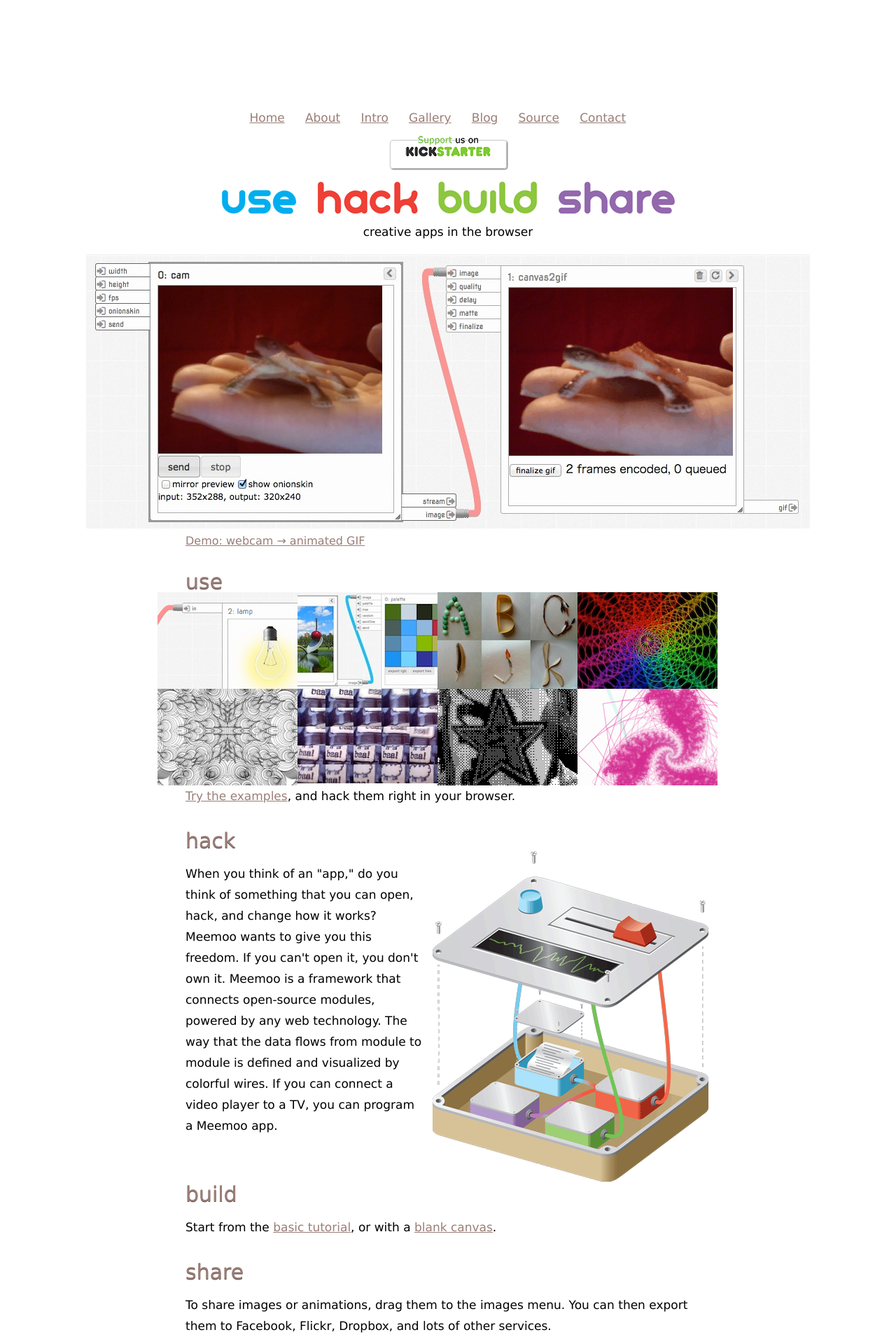
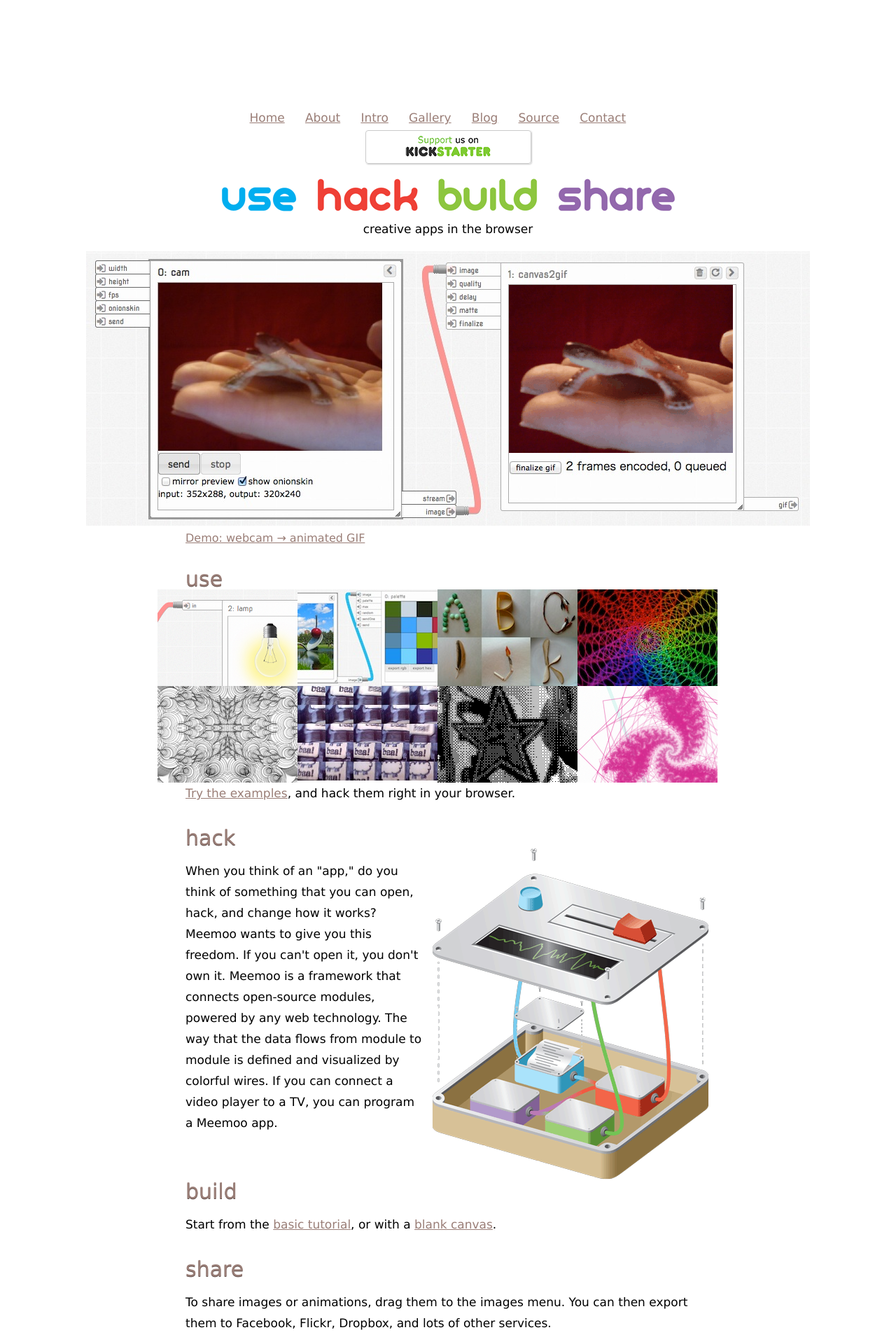
Before and after one commit to meemoo/meemoo.github.io, a Jekyll site: the page built from index.html, in a window 1280 px wide. Shown: the top 1920 px of the page at 70% size. Built offline with Jekyll 4.4.1, drawn with Linux system fonts in a browser that asks for light colours; Markdown is read by kramdown in place of the engine named in the settings.

Commit message:
ks button

```diff
--- a/_layouts/default.html
+++ b/_layouts/default.html
@@ -46,7 +46,7 @@
       </ul>
     </nav>
     <div style="padding:10px;">
-      <a class="button kickstarter-button" href="http://www.kickstarter.com/projects/noflo/noflo-development-environment" style="background-color:white; padding: 10px 20px; border-radius: 4px;"><img src="/images/support-us-on-kickstarter.png"></a>
+      <a class="button kickstarter-button" href="http://www.kickstarter.com/projects/noflo/noflo-development-environment" title="The NoFlo project will take Meemoo to the next level."><img alt="Support us on Kickstarter" src="/images/support-us-on-kickstarter.png" width="125" height="33"></a>
     </div>
   </header>
 
--- a/css/meemoo.css
+++ b/css/meemoo.css
@@ -108,10 +108,14 @@ img.shot:hover {
 
 .button {
   background-color: white;
-  padding: 10px 30px;
+  padding: 12px 55px 15px 55px;
   border-radius: 4px;
   border: thin #CCC solid;
-  -webkit-box-shadow: 1px 1px 2px rgba(50, 50, 50, 0.75);
-  -moz-box-shadow:    1px 1px 2px rgba(50, 50, 50, 0.75);
-  box-shadow:         1px 1px 2px rgba(50, 50, 50, 0.75);
+  -webkit-box-shadow: 1px 1px 2px rgba(50, 50, 50, 0.25);
+  -moz-box-shadow:    1px 1px 2px rgba(50, 50, 50, 0.25);
+  box-shadow:         1px 1px 2px rgba(50, 50, 50, 0.25);
 }
+
+.button img {
+  vertical-align: middle;
+}
```
